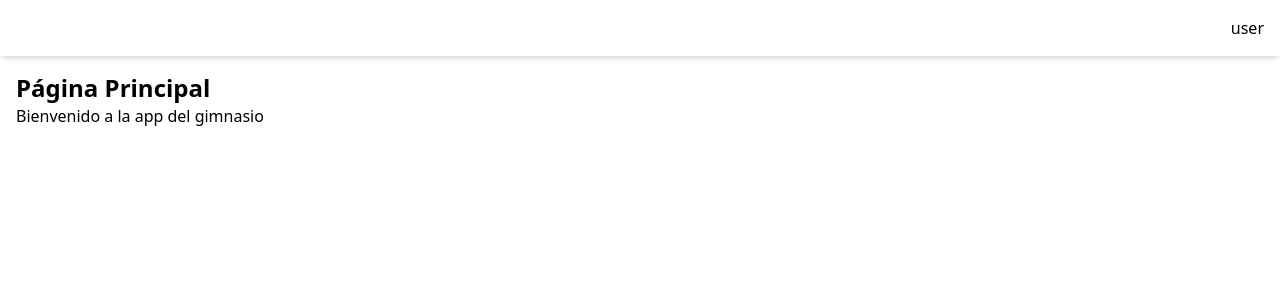
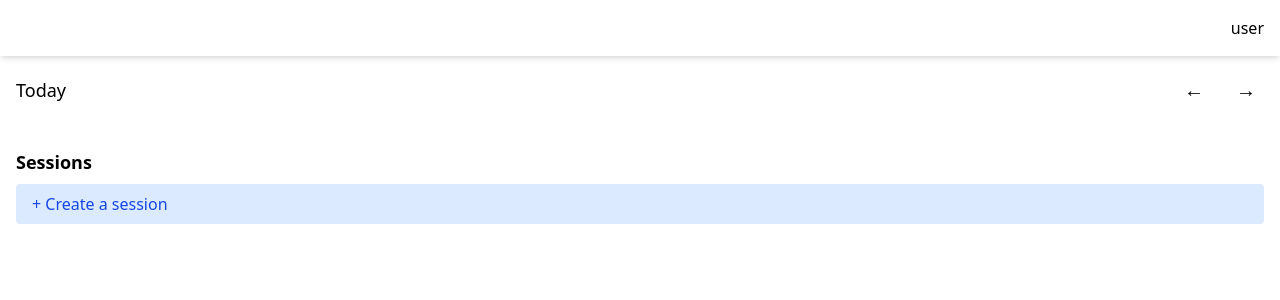
Before and after one commit to franciscobuchini/GymApp, a React (Vite) app: page /app in a window 1280 px wide. Shown: the top 300 px of the page. Built offline with nearby package versions, Linux system fonts and the light colour scheme; sample sign-in values are in the browser's storage.

Commit message:
se quitaron las rutinas, la app funcionará solo con sesiones

```diff
--- a/package.json
+++ b/package.json
@@ -12,6 +12,7 @@
   "dependencies": {
     "@react-oauth/google": "^0.12.2",
     "@tailwindcss/vite": "^4.1.10",
+    "date-fns": "^4.1.0",
     "i18next": "^25.2.1",
     "jwt-decode": "^4.0.0",
     "react": "^19.1.0",
--- /dev/null
+++ b/src/components/DayNavigator.jsx
@@ -0,0 +1,38 @@
+import { useState } from 'react'
+import { format, addDays, isToday } from 'date-fns'
+
+export default function DayNavigator({ onChange }) {
+  const [selectedDate, setSelectedDate] = useState(new Date())
+
+  const changeDay = (offset) => {
+    const newDate = addDays(selectedDate, offset)
+    setSelectedDate(newDate)
+    onChange?.(newDate)
+  }
+
+  const displayLabel = isToday(selectedDate)
+    ? 'Today'
+    : format(selectedDate, 'EEEE dd MMMM')
+
+  return (
+    <div className="flex justify-between items-center py-4">
+      <span className="text-lg font-medium">
+        {displayLabel}
+      </span>
+      <div className="flex gap-4">
+        <button
+          onClick={() => changeDay(-1)}
+          className="text-xl px-2 py-1 hover:bg-gray-200 rounded"
+        >
+          ←
+        </button>
+        <button
+          onClick={() => changeDay(1)}
+          className="text-xl px-2 py-1 hover:bg-gray-200 rounded"
+        >
+          →
+        </button>
+      </div>
+    </div>
+  )
+}
--- /dev/null
+++ b/src/components/MobileContainer.jsx
@@ -0,0 +1,8 @@
+// src/components/MobileContainer.jsx
+export default function MobileContainer({ children }) {
+  return (
+    <div className="w-full mx-auto px-4">
+      {children}
+    </div>
+  )
+}
--- /dev/null
+++ b/src/components/SessionsList.jsx
@@ -0,0 +1,34 @@
+// src/components/SessionsList.jsx
+import { useNavigate } from 'react-router-dom'
+
+export default function SessionsList({ sessions = [] }) {
+  const navigate = useNavigate()
+
+  const handleCreateSession = () => {
+    navigate('/session/new') // Ruta global sin rutina
+  }
+
+  return (
+    <div className="mt-6 w-full">
+      <h2 className="text-lg font-semibold mb-2">Sessions</h2>
+      <ul className="space-y-2">
+        <li>
+          <button
+            onClick={handleCreateSession}
+            className="w-full text-left px-4 py-2 bg-blue-100 text-blue-700 rounded hover:bg-blue-200"
+          >
+            + Create a session
+          </button>
+        </li>
+        {sessions.map(session => (
+          <li
+            key={session.id}
+            className="px-4 py-2 border rounded hover:bg-gray-100"
+          >
+            {session.name}
+          </li>
+        ))}
+      </ul>
+    </div>
+  )
+}
--- a/src/pages/App.jsx
+++ b/src/pages/App.jsx
@@ -1,14 +1,25 @@
 // pages/App.jsx
+import { useState } from 'react'
 import AppHeader from '../components/AppHeader'
+import DayNavigator from '../components/DayNavigator'
+import SessionsList from '../components/SessionsList'
+import MobileContainer from '../components/MobileContainer'
 
 export default function App() {
+  const [sessions, setSessions] = useState([])
+
+  const handleDayChange = (date) => {
+    console.log('Día seleccionado:', date.toISOString())
+    // TODO: usar esta fecha como filtro o clave de guardado
+  }
+
   return (
-    <div className="min-h-screen">
+    <div className="min-h-screen bg-white">
       <AppHeader />
-      <main className="p-4">
-        <h1 className="text-2xl font-bold">Página Principal</h1>
-        <p>Bienvenido a la app del gimnasio</p>
-      </main>
+      <MobileContainer>
+        <DayNavigator onChange={handleDayChange} />
+        <SessionsList sessions={sessions} />
+      </MobileContainer>
     </div>
   )
 }
--- a/src/pages/LoginPage.jsx
+++ b/src/pages/LoginPage.jsx
@@ -3,7 +3,7 @@ import GoogleLoginButton from '../components/GoogleLoginButton'
 export default function LoginPage() {
   return (
     <div className="min-h-screen flex items-center justify-center bg-gray-100">
-      <div className="p-4 bg-white rounded-2xl shadow-md w-full max-w-sm text-center">
+      <div className="p-4 bg-white rounded-2xl shadow-md w-full text-center">
         <h1 className="text-2xl font-bold mb-6">Iniciar sesión</h1>
         <GoogleLoginButton />
       </div>
```
Also changed, not shown: 1 other file (tests, documents, lock files or other folders).
